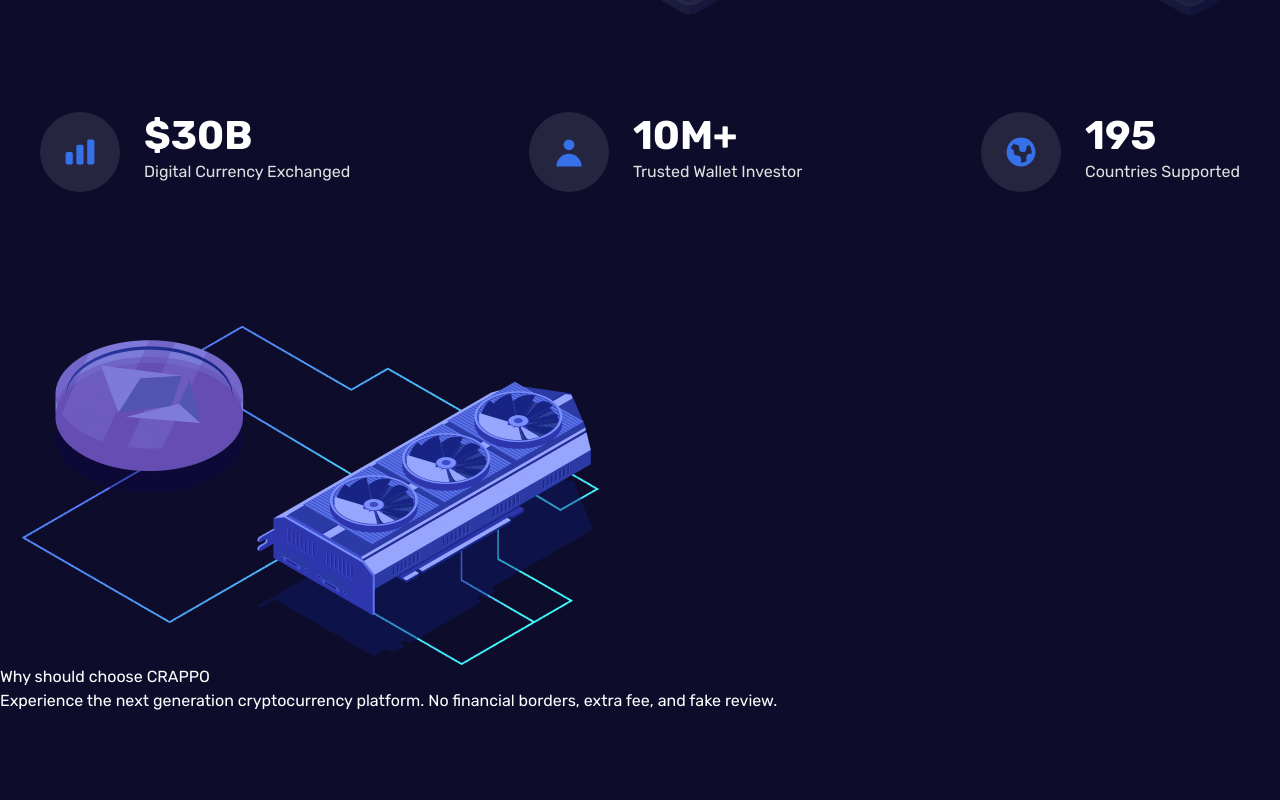
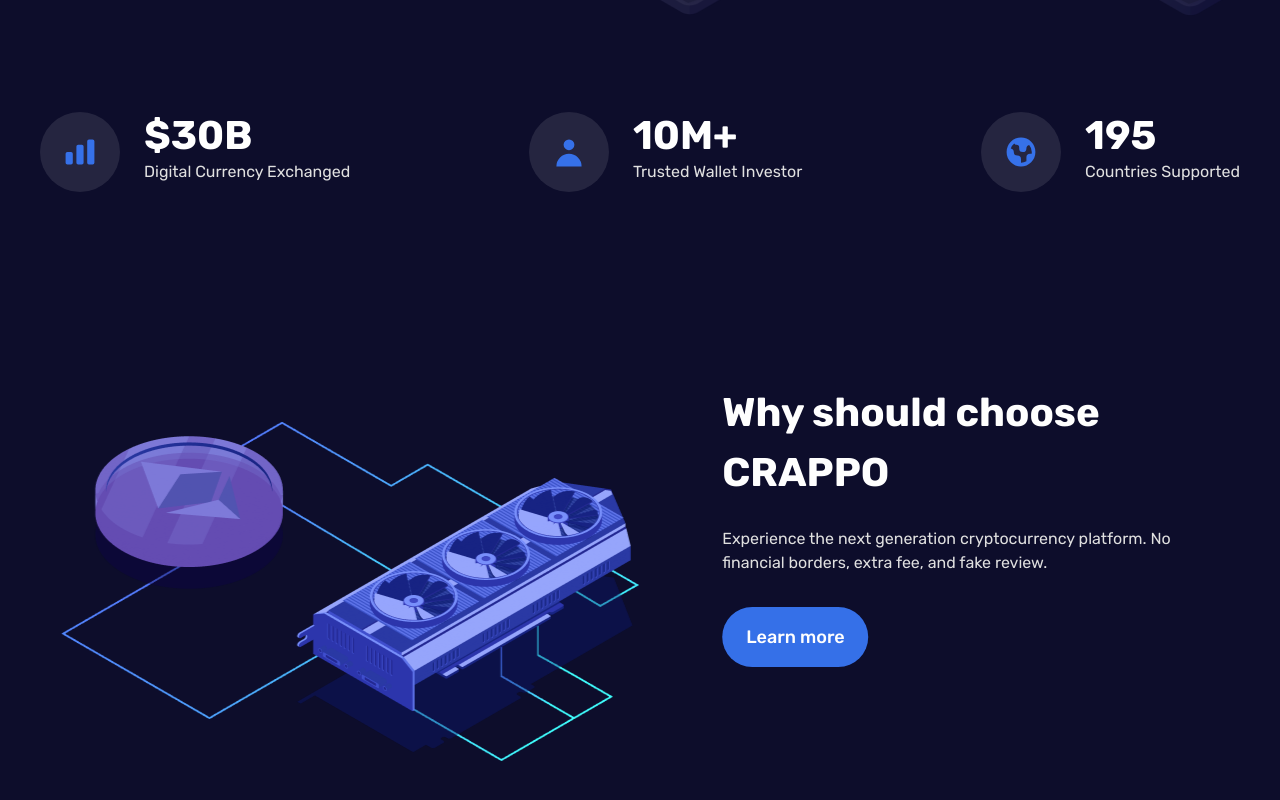
Before and after one commit to EkramH/crappo-cryptocurrency-website, a React (Create React App) app: page / in a window 1280 px wide. Shown: the part 708-1508 px from the top of the page. Before the commit the page ends 1421 px from the top, so only its background shows below. Built offline with nearby package versions, Linux system fonts and the light colour scheme.

Commit message:
why section done

```diff
--- a/src/components/Why.js
+++ b/src/components/Why.js
@@ -3,18 +3,27 @@ import whyImg from "../assets/img/why-img.png";
 
 const Why = () => {
   return (
-    <section>
-      <div>
-        <div>
-          <div>
+    <section className="section">
+      <div className="container mx-auto">
+        <div className="flex flex-col items-center gap-x-8 lg:flex-row">
+          <div
+            className="order-2 lg:order-1"
+            data-aos="fade-right"
+            data-aos-offset="400"
+          >
             <img src={whyImg} alt="" />
           </div>
-          <div>
-            <h2>Why should choose CRAPPO</h2>
-            <p>
+          <div
+            className="order-1 lg:order-2 max-w-[480px]"
+            data-aos="fade-left"
+            data-aos-offset="400"
+          >
+            <h2 className="section-title">Why should choose CRAPPO</h2>
+            <p className="section-subtitle">
               Experience the next generation cryptocurrency platform. No
               financial borders, extra fee, and fake review.
             </p>
+            <button className="btn px-6">Learn more</button>
           </div>
         </div>
       </div>
--- a/src/index.css
+++ b/src/index.css
@@ -20,7 +20,7 @@
   }
 
   .section-title {
-    @apply text-2xl lg: text-[40px] font-bold leading-normal mb-6;
+    @apply text-2xl lg:text-[40px] font-bold leading-normal mb-6;
   }
 
   .section-subtitle {
```
